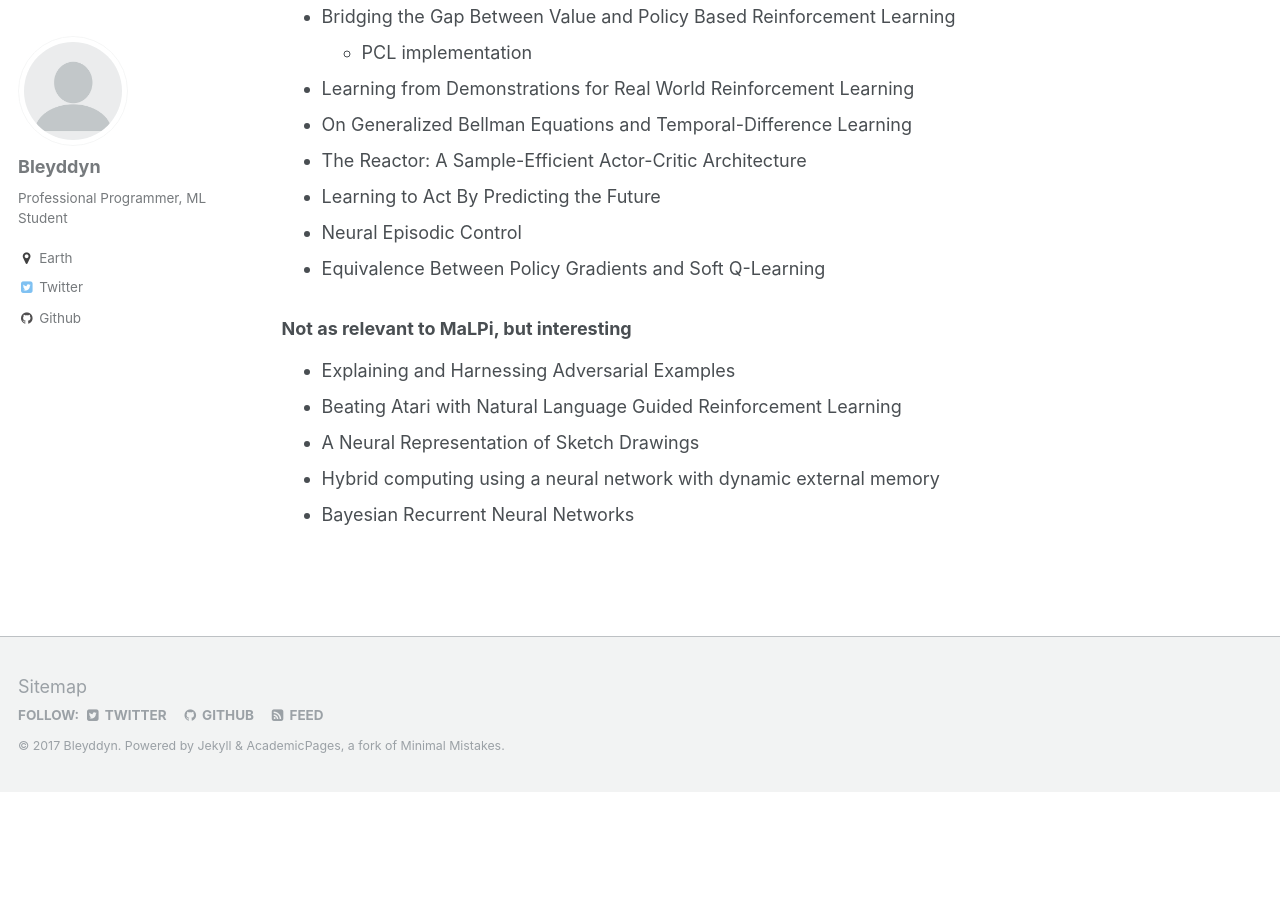
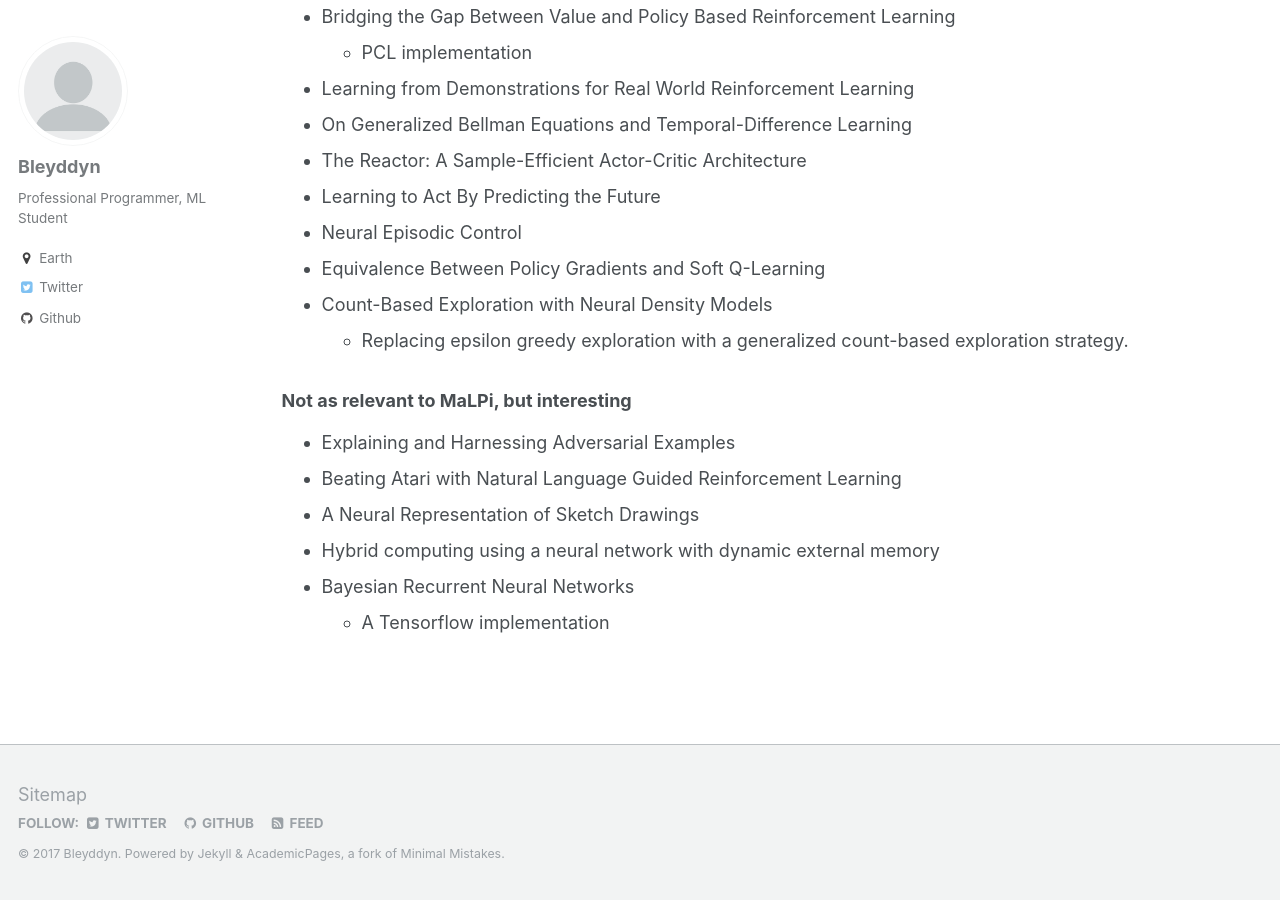
Before and after one commit to Bleyddyn/Bleyddyn.github.io, a Jekyll site: the page built from _pages/publications.md, in a window 1280 px wide and 900 px high, scrolled down 1524 px. Built offline with Jekyll 4.4.1, drawn with Linux system fonts in a browser that asks for light colours; before the commit the page ends 2316 px from its top, so only the background shows below that.

Commit message:
Added another paper and link.

```diff
--- a/_pages/publications.md
+++ b/_pages/publications.md
@@ -33,6 +33,8 @@ author_profile: true
 * [Learning to Act By Predicting the Future](https://arxiv.org/abs/1611.01779)
 * [Neural Episodic Control](https://arxiv.org/abs/1703.01988)
 * [Equivalence Between Policy Gradients and Soft Q-Learning](https://arxiv.org/abs/1704.06440)
+* [Count-Based Exploration with Neural Density Models](https://arxiv.org/abs/1703.01310)
+  * Replacing epsilon greedy exploration with a generalized count-based exploration strategy.
 
 ### Not as relevant to MaLPi, but interesting
 
@@ -41,3 +43,4 @@ author_profile: true
 * [A Neural Representation of Sketch Drawings](https://arxiv.org/abs/1704.03477)
 * [Hybrid computing using a neural network with dynamic external memory](https://www.nature.com/articles/nature20101.epdf?author_access_token=ImTXBI8aWbYxYQ51Plys8NRgN0jAjWel9jnR3ZoTv0MggmpDmwljGswxVdeocYSurJ3hxupzWuRNeGvvXnoO8o4jTJcnAyhGuZzXJ1GEaD-Z7E6X_a9R-xqJ9TfJWBqz)
 * [Bayesian Recurrent Neural Networks](https://arxiv.org/abs/1704.02798)
+  * [A Tensorflow implementation](https://github.com/DeNeutoy/bayesian-rnn)
```
